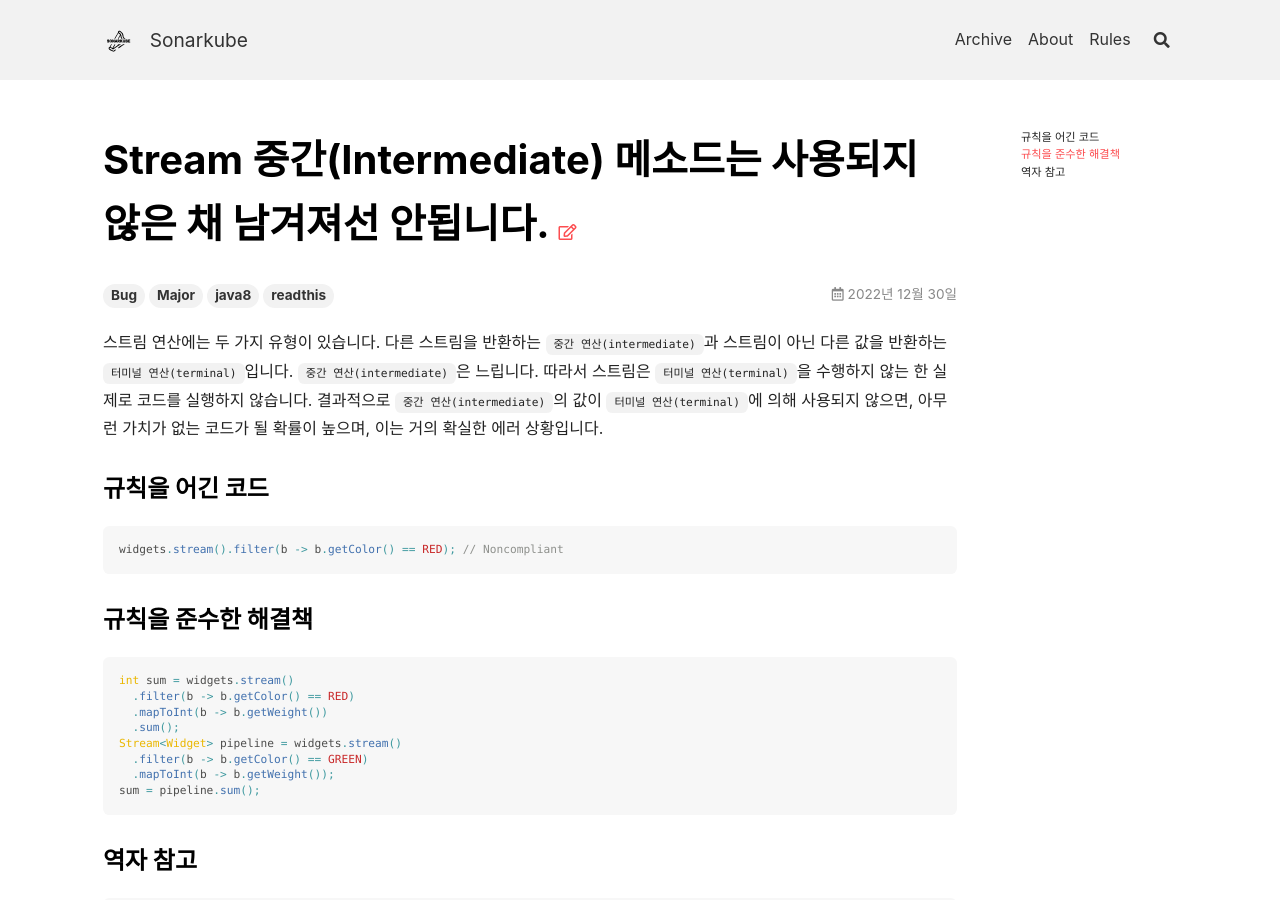
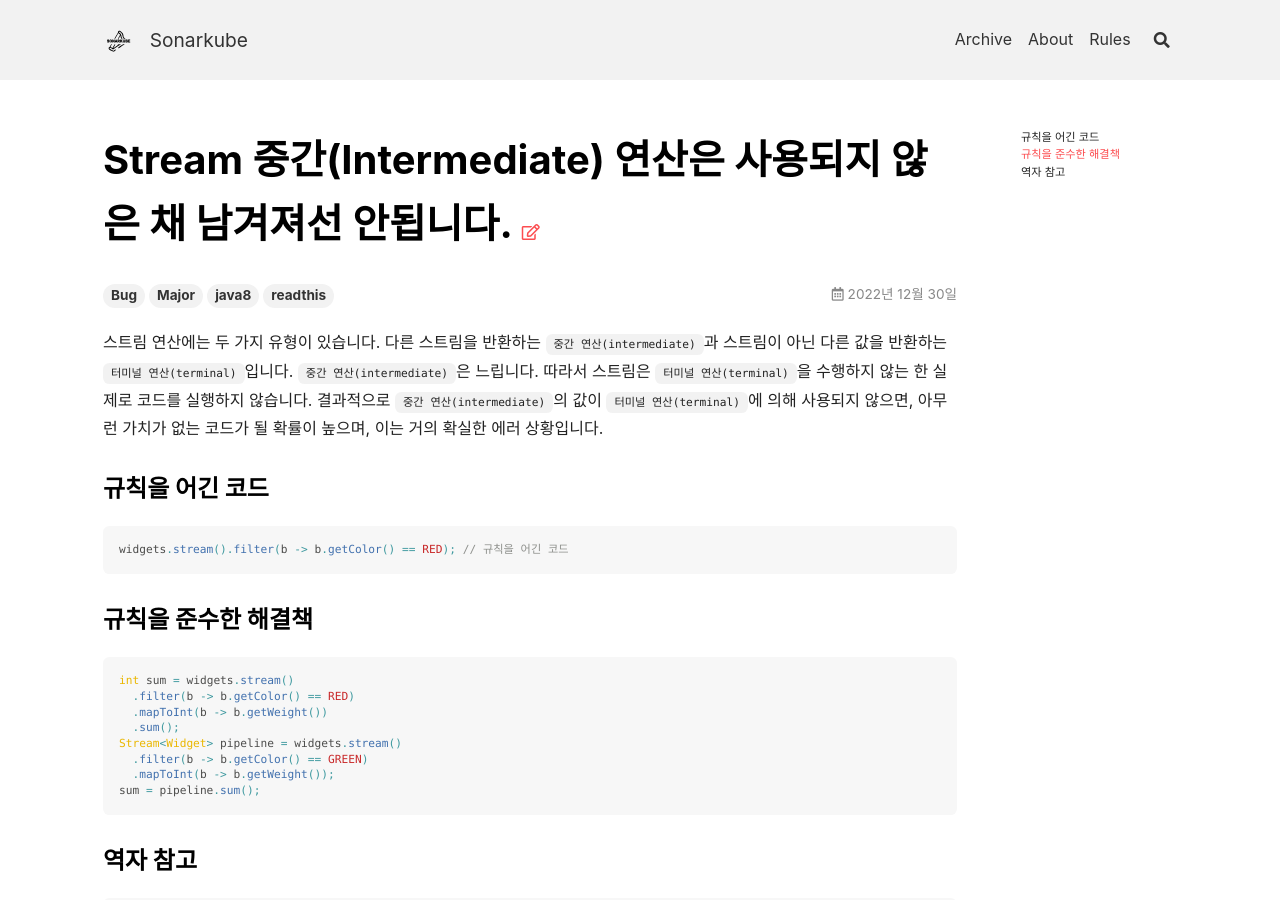
Before and after one commit to kantabile/sonarkube, a Jekyll site: the page built from _posts/2022-12-30-RSPEC-3958.md, in a window 1280 px wide and 900 px high. Built offline with Jekyll 4.4.1, drawn with Linux system fonts in a browser that asks for light colours; nearby versions of some CDN libraries; emoji names are drawn with the system emoji font.

Commit message:
리뷰 반영

````diff
--- a/_posts/2022-12-30-RSPEC-3958.md
+++ b/_posts/2022-12-30-RSPEC-3958.md
@@ -1,5 +1,5 @@
 ---
-title: Stream 중간(Intermediate) 메소드는 사용되지 않은 채 남겨져선 안됩니다.
+title: Stream 중간(Intermediate) 연산은 사용되지 않은 채 남겨져선 안됩니다.
 tags:
   - Bug
   - Major
@@ -16,7 +16,7 @@ tags:
 ### 규칙을 어긴 코드
 
 ```java
-widgets.stream().filter(b -> b.getColor() == RED); // Noncompliant
+widgets.stream().filter(b -> b.getColor() == RED); // 규칙을 어긴 코드
 ```
 
 ### 규칙을 준수한 해결책
````
Also changed, not shown: _posts/2022-12-29-RSPEC-2203.md (+1 -1 lines), _posts/2023-01-02-RSPEC-2308.md (+1 -1 lines), _posts/2023-01-02-RSPEC-3631.md (+1 -1 lines).
